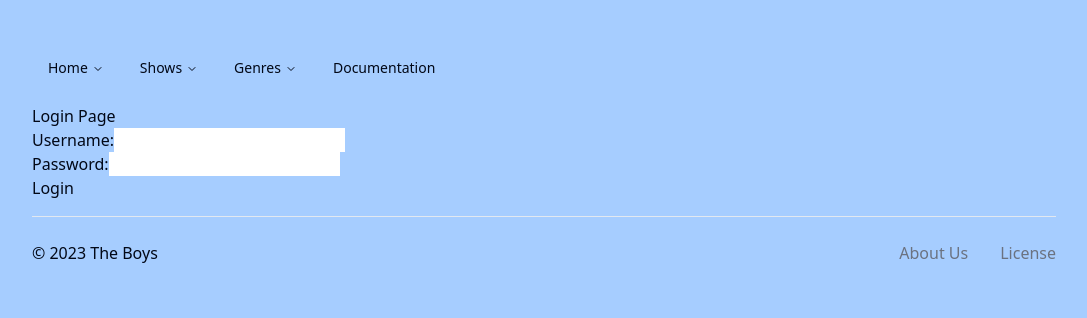
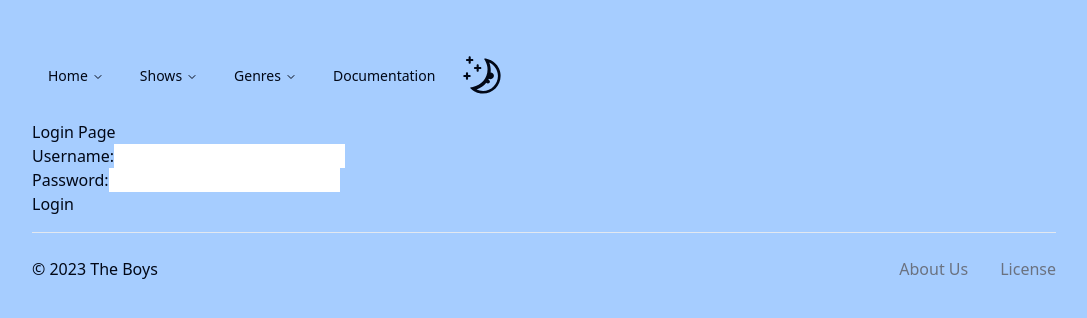
Before and after one commit to WilliamOrringe/MoviesList, a Next.js app in the folder frontend/: page /auth/login in a window 1280 px wide. Shown: the top 318 px of the page, without its empty margins (96-1183 px from the left). Built offline with nearby package versions, Linux system fonts and the light colour scheme.

Commit message:
add theme switch

```diff
--- a/frontend/src/components/navbar/Navbar.tsx
+++ b/frontend/src/components/navbar/Navbar.tsx
@@ -24,9 +24,7 @@ const Navbar = () => {
         <NavigationMenu>
             <NavigationMenuList>
                 <NavigationMenuItem>
-                    <NavigationMenuTrigger>
-                        Home
-                    </NavigationMenuTrigger>
+                    <NavigationMenuTrigger>Home</NavigationMenuTrigger>
                     <NavigationMenuContent>
                         <ul className="grid gap-3 p-6 md:w-[400px] lg:w-[500px] lg:grid-cols-[.75fr_1fr]">
                             <li className="row-span-3">
@@ -112,6 +110,9 @@ const Navbar = () => {
                         </NavigationMenuLink>
                     </Link>
                 </NavigationMenuItem>
+                <NavigationMenuItem>
+                    <ThemeSwitcher />
+                </NavigationMenuItem>
             </NavigationMenuList>
         </NavigationMenu>
     )
```
